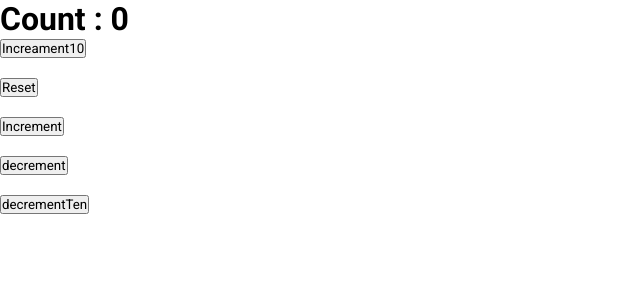
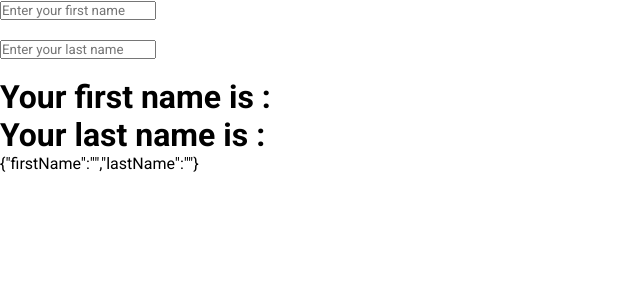
Before and after one commit to ishanrana363/Core-React-Pratice, a React (Vite) app: page / in a window 1280 px wide. Shown: the top 300 px of the page, without its empty margins (0-640 px from the left). Built offline with nearby package versions, Linux system fonts and the light colour scheme; a web font is replaced by a local one.

Commit message:
useState object done

```diff
--- a/src/App.jsx
+++ b/src/App.jsx
@@ -1,12 +1,14 @@
 // import UseHook from "./components/UseHook";
 
-import UseState2 from "./components/UseState2";
+// import UseState2 from "./components/UseState2";
+import UseHookObject from './components/UseHookObject';
 
 const App = () => {
   return (
     <div>
         {/* <UseHook/> */}
-        <UseState2/>
+        {/* <UseState2/> */}
+        <UseHookObject/>
     </div>
   );
 };
--- /dev/null
+++ b/src/components/UseHookObject.jsx
@@ -0,0 +1,29 @@
+import { useState } from "react";
+const UseHookObject = () => {
+    const [name,setName] = useState({firstName:"",lastName:""});
+    const getFirstName = (e) =>{
+        setName({
+            ...name,firstName:e.target.value
+        })
+    }
+    const getLastName = (e) =>{
+        setName({
+            ...name,lastName:e.target.value
+        })
+    }
+    return (
+        <div>
+            <form action="">
+                <input type="text" onChange={getFirstName} value={name.firstName}
+                 placeholder="Enter your first name" /> <br /> <br />
+                 <input type="text" placeholder="Enter your last name"
+                 onChange={getLastName} value={name.lastName} /> <br /><br />
+                 <h1>Your first name is : {name.firstName} </h1>
+                 <h1>Your last name is : {name.lastName}</h1>
+                 <p>{JSON.stringify(name)}</p>
+            </form>
+        </div>
+    );
+};
+
+export default UseHookObject;
```
